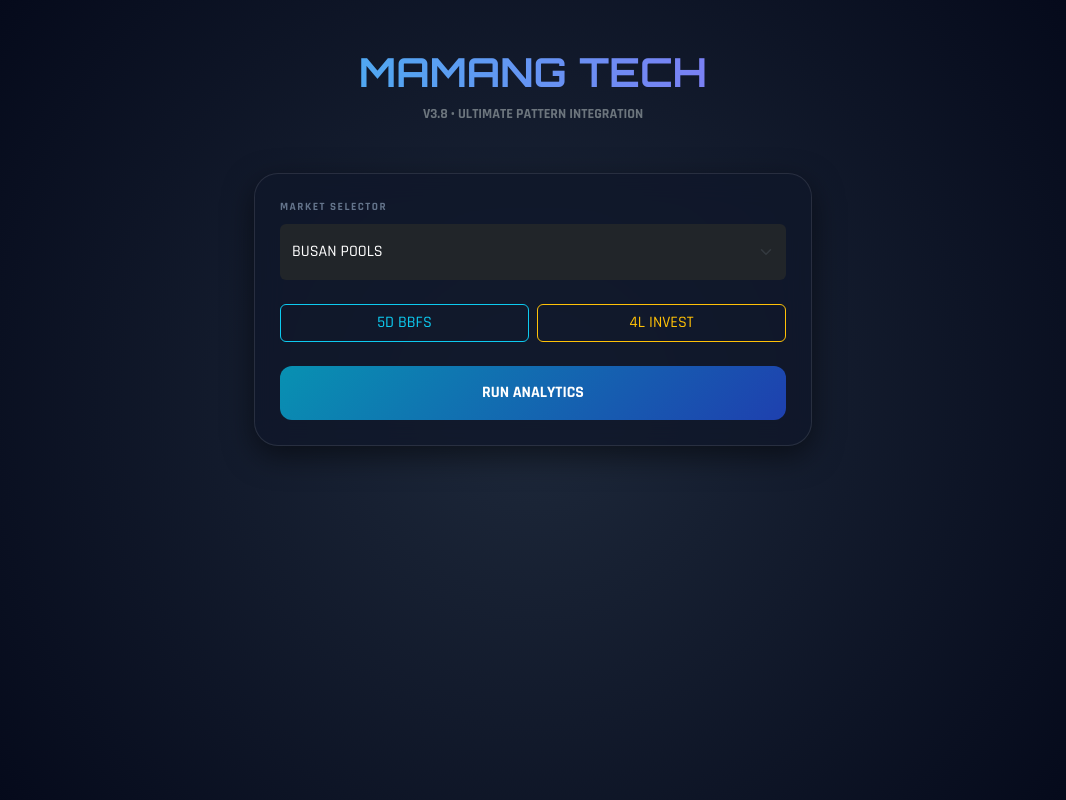
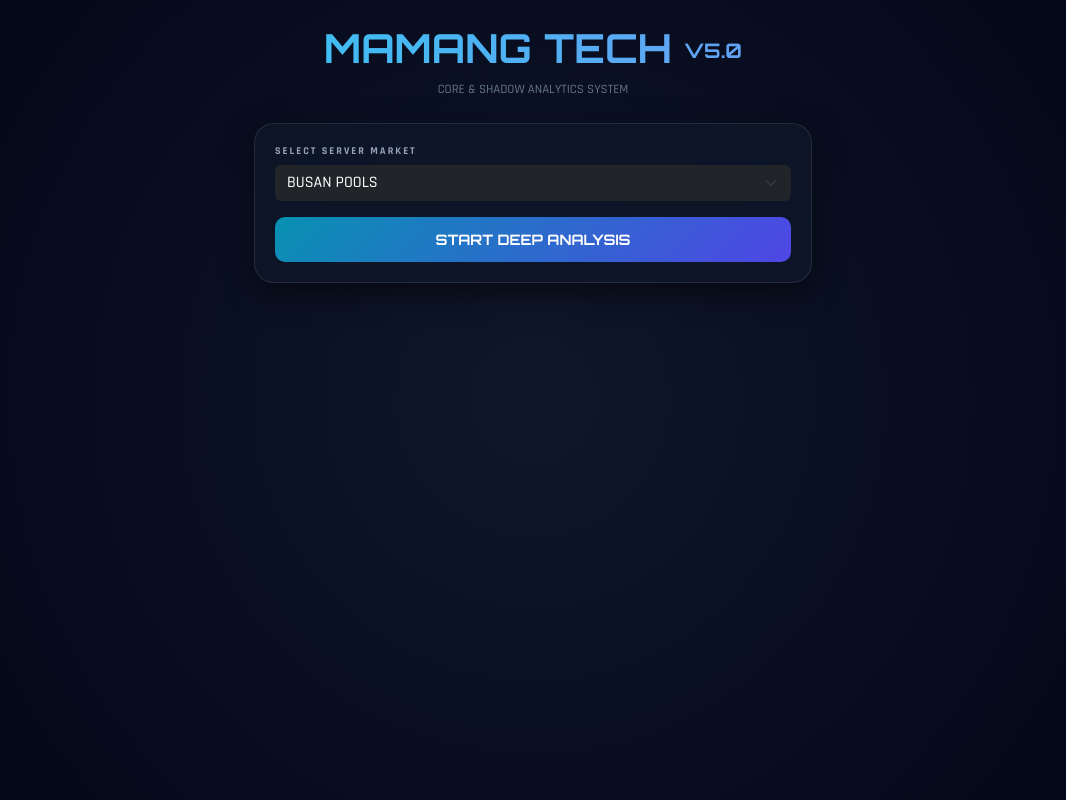
Before and after one commit to pepekosonghiji/rumus-togel, a Flask app: page / in a window 1280 px wide. Shown: the whole page, without its empty margins (107-1173 px from the left). Run offline with Flask 3, Linux system fonts and the light colour scheme; the visitor is signed in with stand-in values (Sample User, id 1).

Commit message:
Update index.html

```diff
--- a/templates/index.html
+++ b/templates/index.html
@@ -3,73 +3,74 @@
 <head>
     <meta charset="UTF-8">
     <meta name="viewport" content="width=device-width, initial-scale=1.0">
-    <title>MAMANG TECH V3.8 ULTRA</title>
+    <title>MAMANG TECH V5.0 ULTRA</title>
     <link href="https://cdn.jsdelivr.net/npm/bootstrap@5.3.0/dist/css/bootstrap.min.css" rel="stylesheet">
     <link href="https://fonts.googleapis.com/css2?family=Orbitron:wght@400;700&family=Rajdhani:wght@500;700&display=swap" rel="stylesheet">
     <style>
-        :root { --bg: #020617; --neon: #22d3ee; --accent: #f59e0b; }
-        body { background: var(--bg); color: #f8fafc; font-family: 'Rajdhani'; min-height: 100vh; background-image: radial-gradient(circle, #1e293b 0%, #020617 100%); }
-        .glass { background: rgba(15, 23, 42, 0.8); backdrop-filter: blur(15px); border: 1px solid rgba(255,255,255,0.1); border-radius: 24px; padding: 25px; box-shadow: 0 10px 30px rgba(0,0,0,0.5); }
-        .neon-text { font-family: 'Orbitron'; background: linear-gradient(to right, var(--neon), #a855f7); -webkit-background-clip: text; -webkit-text-fill-color: transparent; }
-        .num-display { background: #000; border: 2px solid var(--neon); border-radius: 15px; padding: 20px; font-family: 'Orbitron'; color: var(--neon); font-size: 2.2rem; text-align: center; letter-spacing: 8px; }
-        .btn-prime { background: linear-gradient(135deg, #0891b2, #1e40af); border: none; color: #fff; font-weight: bold; border-radius: 12px; padding: 15px; width: 100%; transition: 0.3s; }
-        .btn-prime:hover { box-shadow: 0 0 20px var(--neon); transform: scale(1.02); }
-        .twin-box { background: rgba(220, 38, 38, 0.1); border: 1px dashed #ef4444; border-radius: 12px; padding: 10px; color: #ef4444; font-weight: bold; }
-        .label-tech { font-size: 0.7rem; text-transform: uppercase; color: #64748b; font-weight: 700; letter-spacing: 1.5px; display: block; margin-bottom: 8px; }
-        .invest-card { background: #000; border: 1px solid var(--accent); border-radius: 15px; font-family: 'Orbitron'; color: var(--accent); font-size: 1.8rem; padding: 15px; text-align: center; }
-        @keyframes pulse { 0%, 100% { opacity: 1; } 50% { opacity: 0.5; } }
-        .animate-pulse { animation: pulse 2s infinite; }
+        :root { --bg: #020617; --neon: #22d3ee; --shadow: #f472b6; --accent: #f59e0b; }
+        body { background: var(--bg); color: #f8fafc; font-family: 'Rajdhani'; background-image: radial-gradient(circle, #0f172a 0%, #020617 100%); min-height: 100vh; }
+        .glass { background: rgba(15, 23, 42, 0.7); backdrop-filter: blur(12px); border: 1px solid rgba(255,255,255,0.1); border-radius: 20px; padding: 20px; box-shadow: 0 10px 30px rgba(0,0,0,0.5); }
+        .neon-text { font-family: 'Orbitron'; background: linear-gradient(to right, var(--neon), #818cf8); -webkit-background-clip: text; -webkit-text-fill-color: transparent; font-weight: 700; }
+        .label-tech { font-size: 0.65rem; text-transform: uppercase; color: #94a3b8; letter-spacing: 2px; font-weight: 700; display: block; margin-bottom: 5px; }
+        .box-core { background: linear-gradient(135deg, rgba(34, 211, 238, 0.1), rgba(0,0,0,0.4)); border: 1px solid var(--neon); border-radius: 12px; padding: 15px; }
+        .box-shadow { background: linear-gradient(135deg, rgba(244, 114, 182, 0.1), rgba(0,0,0,0.4)); border: 1px solid var(--shadow); border-radius: 12px; padding: 15px; }
+        .num-main { font-family: 'Orbitron'; font-size: 1.8rem; color: #fff; letter-spacing: 3px; text-shadow: 0 0 10px var(--neon); }
+        .num-shadow { font-family: 'Orbitron'; font-size: 1.5rem; color: #fff; letter-spacing: 3px; text-shadow: 0 0 10px var(--shadow); }
+        .btn-run { background: linear-gradient(135deg, #0891b2, #4f46e5); border: none; color: white; font-weight: bold; padding: 12px; border-radius: 10px; width: 100%; transition: 0.3s; font-family: 'Orbitron'; font-size: 0.9rem; }
+        .btn-run:hover { box-shadow: 0 0 20px var(--neon); transform: translateY(-2px); }
+        .data-info { font-size: 0.8rem; color: #64748b; }
     </style>
 </head>
 <body>
-<div class="container py-5">
-    <div class="text-center mb-5">
-        <h1 class="neon-text fw-bold">MAMANG TECH</h1>
-        <p class="small text-secondary fw-bold">V3.8 • ULTIMATE PATTERN INTEGRATION</p>
+
+<div class="container py-4">
+    <div class="text-center mb-4">
+        <h1 class="neon-text">MAMANG TECH <span style="font-size: 0.5em; vertical-align: middle;">V5.0</span></h1>
+        <p class="data-info">CORE & SHADOW ANALYTICS SYSTEM</p>
     </div>
 
     {% if not logged_in %}
     <div class="col-md-4 mx-auto glass text-center">
-        <input type="password" id="key" class="form-control bg-dark text-white border-0 py-3 mb-3 text-center" placeholder="LICENSE KEY">
-        <button class="btn btn-prime" onclick="login()">AUTHENTICATE</button>
+        <input type="password" id="key" class="form-control bg-dark text-white border-0 mb-3 text-center" placeholder="ENTER LICENSE">
+        <button class="btn btn-run" onclick="login()">AUTHENTICATE</button>
     </div>
     {% else %}
     <div class="col-md-6 mx-auto">
-        <div class="glass mb-4">
-            <label class="label-tech">Market Selector</label>
-            <select id="market" class="form-select bg-dark text-white border-0 py-3 mb-4">
+        <div class="glass mb-3">
+            <label class="label-tech">SELECT SERVER MARKET</label>
+            <select id="market" class="form-select bg-dark text-white border-0 mb-3">
                 {% for m in markets %}<option value="{{m}}">{{m}}</option>{% endfor %}
             </select>
-            <div class="d-flex gap-2 mb-4">
-                <button class="btn btn-outline-info w-100" onclick="setMode('full')">5D BBFS</button>
-                <button class="btn btn-outline-warning w-100" onclick="setMode('inv')">4L INVEST</button>
-            </div>
-            <button class="btn btn-prime" onclick="run()" id="btnGo">RUN ANALYTICS</button>
+            <button class="btn btn-run" onclick="run()" id="btnGo">START DEEP ANALYSIS</button>
         </div>
 
-        <div id="resFull" style="display:none;" class="glass mb-4">
-            <div id="twinAlert" style="display:none;" class="twin-box mb-3 text-center animate-pulse">
-                <span class="small">TWIN DETECTED:</span> <span id="vTwin" class="ms-2"></span>
-            </div>
-            <div class="text-center">
-                <span class="label-tech">ULTIMATE 5-DIGIT BBFS</span>
-                <div id="vBbfs" class="num-display mt-2 mb-4"></div>
-                <div class="row g-2 mb-4">
-                    <div class="col-6 bg-dark p-2 rounded small text-secondary border border-secondary">PELARIAN: SYNC</div>
-                    <div class="col-6 bg-dark p-2 rounded small text-secondary border border-secondary">OFF-EKOR: ACTIVE</div>
+        <div id="resultArea" style="display:none;">
+            <div class="glass mb-3 border-info">
+                <div class="d-flex justify-content-between align-items-center mb-3">
+                    <div>
+                        <h4 id="vMarket" class="neon-text mb-0"></h4>
+                        <span id="vMethod" class="data-info" style="color:var(--neon)"></span>
+                    </div>
+                    <div class="text-end">
+                        <span class="label-tech">DAILY / WEEKLY</span>
+                        <div class="text-white small"><span id="vLast"></span> / <span id="vWeekly"></span></div>
+                    </div>
                 </div>
-            </div>
-            <label class="label-tech">VIP 2D (12 LINE)</label>
-            <div id="v2d" class="p-3 bg-black rounded-3 small text-info text-center" style="letter-spacing: 2px;"></div>
-        </div>
 
-        <div id="resInv" style="display:none;" class="glass border-warning text-center">
-            <span class="label-tech" style="color:var(--accent)">VIP 4-LINE INVEST</span>
-            <div class="row g-2 mt-2">
-                <div class="col-3"><div id="i1" class="invest-card"></div></div>
-                <div class="col-3"><div id="i2" class="invest-card"></div></div>
-                <div class="col-3"><div id="i3" class="invest-card"></div></div>
-                <div class="col-3"><div id="i4" class="invest-card"></div></div>
+                <div class="box-core mb-3 text-center">
+                    <span class="label-tech" style="color: var(--neon);">CORE 2D INVEST (BOM UTAMA)</span>
+                    <div id="vCore" class="num-main"></div>
+                </div>
+
+                <div class="box-shadow mb-3 text-center">
+                    <span class="label-tech" style="color: var(--shadow);">SHADOW 2D (CADANGAN / JAGA-JAGA)</span>
+                    <div id="vShadow" class="num-shadow text-secondary"></div>
+                </div>
+
+                <div class="p-2 bg-black rounded border border-secondary text-center">
+                    <span class="label-tech" style="color: var(--accent);">BBFS ASURANSI (5-DIGIT)</span>
+                    <div id="vBbfs" class="fs-4 fw-bold text-warning" style="letter-spacing: 5px; font-family: 'Orbitron';"></div>
+                </div>
             </div>
         </div>
     </div>
@@ -78,20 +79,23 @@
 
 <script src="https://code.jquery.com/jquery-3.6.0.min.js"></script>
 <script>
-    let mode = 'full';
-    function setMode(m) { mode = m; }
-    function login() { $.post('/login', {key:$('#key').val()}, () => location.reload()); }
+    function login() { $.post('/login', {key:$('#key').val()}, (d) => location.reload()); }
     function run() {
-        $('#btnGo').prop('disabled', true).text('PROCESSING...');
-        $.post((mode == 'full' ? '/analyze' : '/analyze-invest'), {market: $('#market').val()}, (d) => {
-            $('#btnGo').prop('disabled', false).text('RUN ANALYTICS');
-            if(mode == 'full') {
-                $('#resInv').hide(); $('#vBbfs').text(d.bbfs); $('#v2d').text(d.list2d);
-                if(d.twin_needed){ $('#vTwin').text(d.twin_list); $('#twinAlert').show(); } else { $('#twinAlert').hide(); }
-                $('#resFull').fadeIn();
-            } else {
-                $('#resFull').hide(); $('#i1').text(d.invest_2d[0]); $('#i2').text(d.invest_2d[1]); $('#i3').text(d.invest_2d[2]); $('#i4').text(d.invest_2d[3]); $('#resInv').fadeIn();
-            }
+        const btn = $('#btnGo');
+        btn.prop('disabled', true).text('SCRAPING DATA...');
+        $.post('/analyze', {market: $('#market').val()}, (d) => {
+            btn.prop('disabled', false).text('START DEEP ANALYSIS');
+            if(d.error) { alert(d.error); return; }
+
+            $('#vMarket').text(d.market);
+            $('#vMethod').text(d.method);
+            $('#vLast').text(d.last);
+            $('#vWeekly').text(d.weekly);
+            $('#vCore').text(d.core_2d);
+            $('#vShadow').text(d.shadow_2d);
+            $('#vBbfs').text(d.bbfs);
+
+            $('#resultArea').fadeIn();
         });
     }
 </script>
```
